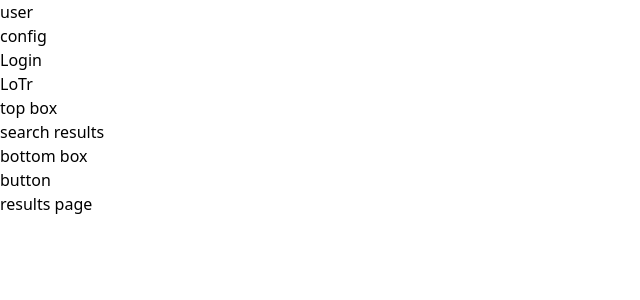
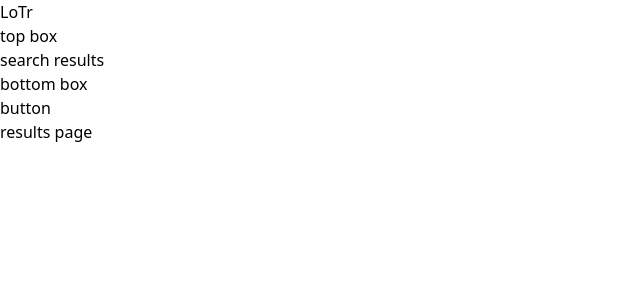
Before and after one commit to vileider/COORD_clone, a Next.js app: page / in a window 1280 px wide. Shown: the top 300 px of the page, without its empty margins (0-640 px from the left). Built offline with nearby package versions, Linux system fonts and the light colour scheme.

Commit message:
Moving Top bar JSX elements to separated component

```diff
--- /dev/null
+++ b/src/components/TopBar.tsx
@@ -0,0 +1,12 @@
+export default function TopBar() {
+  const topBar = (
+    <div className='top-bar'>
+      <div className='left-side'>
+        <div className='user'>user</div>
+        <div className='config'>config</div>
+      </div>
+      <div className='right-side'>Login</div>
+    </div>
+  );
+  return <>{TopBar}</>;
+}
--- a/src/pages/index.tsx
+++ b/src/pages/index.tsx
@@ -1,15 +1,10 @@
+import TopBar from "@/components/TopBar";
 import SearchPage from "./Searchpage";
 
 export default function Home() {
   const mainContent = (
     <div className='main-page'>
-      <div className='top-bar'>
-        <div className='left-side'>
-          <div className='user'>user</div>
-          <div className='config'>config</div>
-        </div>
-        <div className='right-side'>Login</div>
-      </div>
+      <TopBar />
       <SearchPage />
     </div>
   );
```
